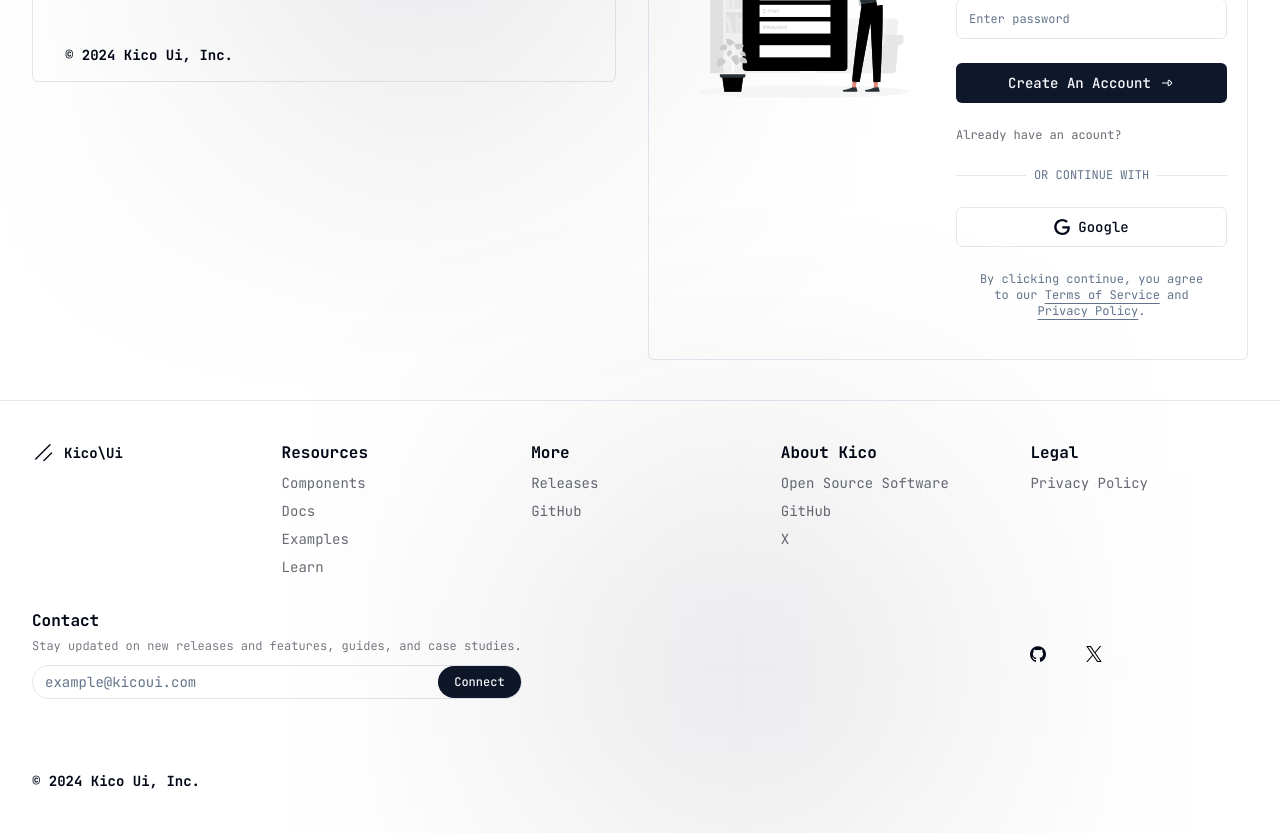
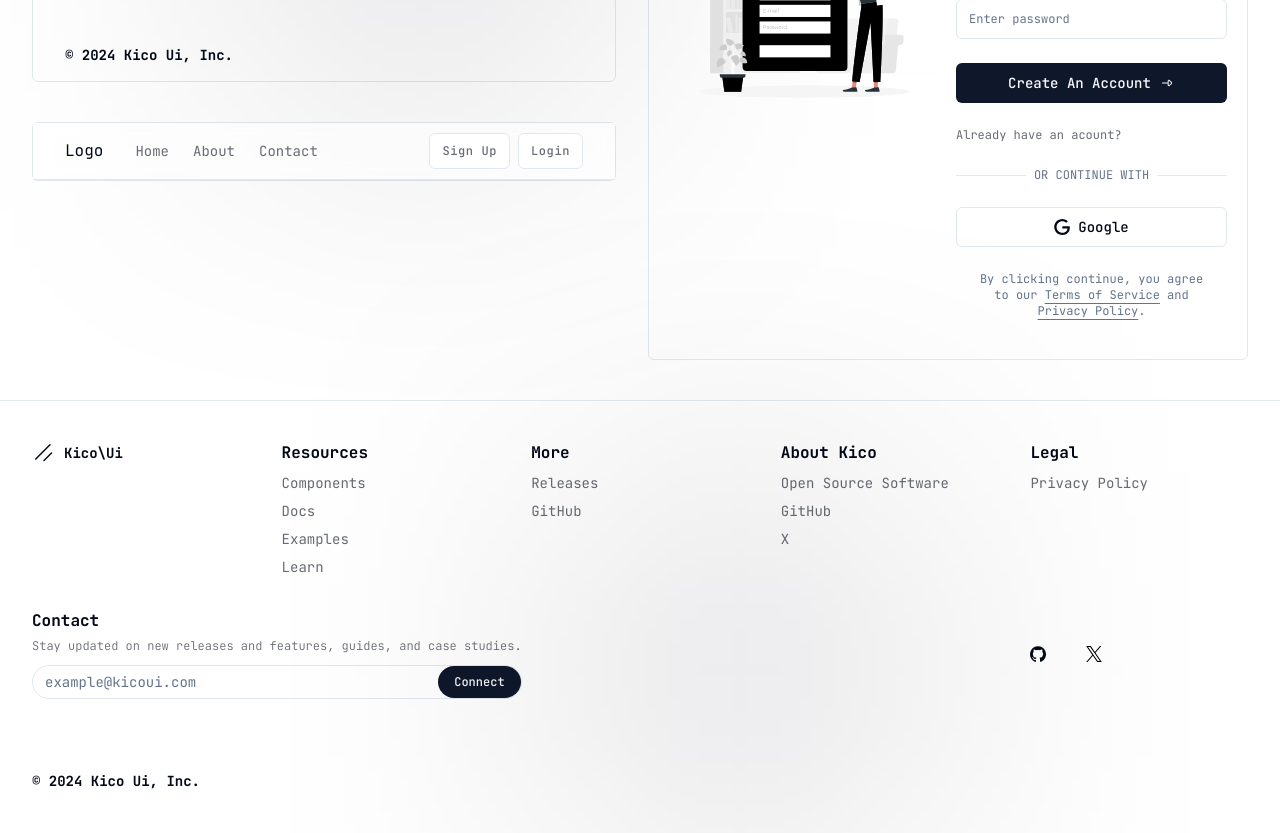
Before and after one commit to kico-ui/ui, a Next.js app: page / in a window 1280 px wide. Shown: the part 1600-2433 px from the top of the page. Built offline with nearby package versions, Linux system fonts and the light colour scheme.

Commit message:
feat: add component example

```diff
--- a/src/components/component-examples.tsx
+++ b/src/components/component-examples.tsx
@@ -3,6 +3,7 @@
 // import BlurAnimation from "@/components/animations/blur-animation"
 import SiteFooterDemo from "@/registry/shadcn/footer-demo"
 import SignUpDemo from "@/registry/shadcn/sign-up-demo"
+import NavbarDemo from "@/registry/shadcn/navbar-demo"
 
 const ComponentExamples = () => {
   return (
@@ -11,6 +12,10 @@
         <div className="max-w-[600px] rounded-md border">
           {/* <BlurAnimation className="bg-pink-100 dark:bg-pink-800" /> */}
           <SiteFooterDemo />
+        </div>
+
+        <div className="rounded-md border mt-10">
+          <NavbarDemo />
         </div>
       </div>
       <div className="max-w-[600px] rounded-md border">
```
